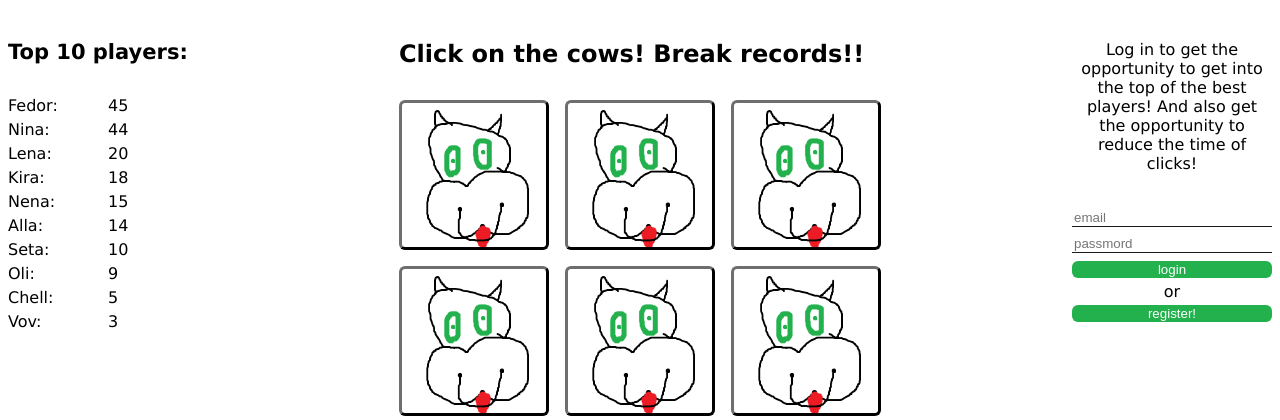
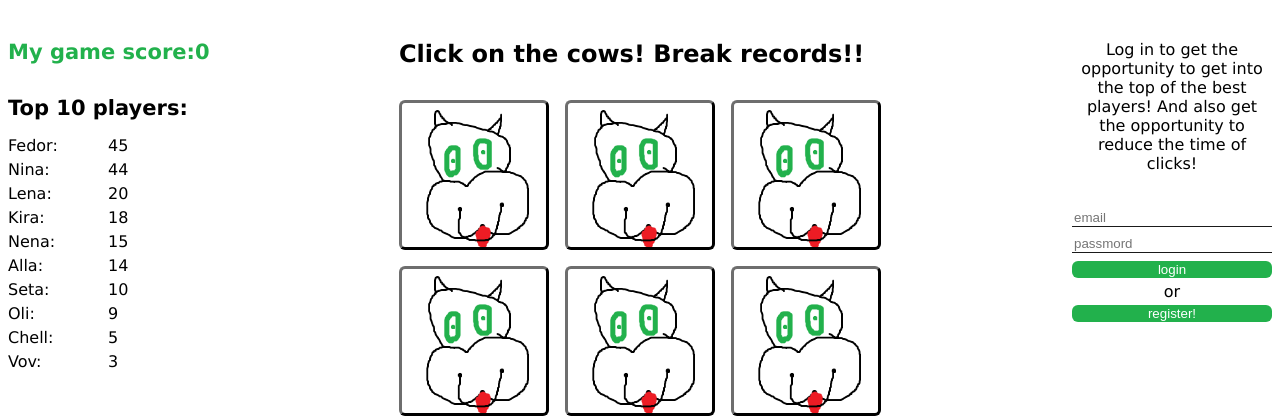
Before and after one commit to fedor11235/cow_game, a Flask app: page / in a window 1280 px wide. Shown: the top 420 px of the page. Run offline with Flask 2, Linux system fonts and the light colour scheme.

Commit message:
add event click

```diff
--- a/static/css/style.css
+++ b/static/css/style.css
@@ -5,7 +5,7 @@ body {
 .leaderboard-title {
   font-size: 21px;
   font-weight: 600;
-  padding: 32px 0;
+  padding-bottom: 16px;
 }
 .cow-title {
   width: 482px;
@@ -31,8 +31,21 @@ body {
   background-size: cover;
 }
 
+.cow-disable {
+  pointer-events: none;
+  filter: grayscale(80%);
+}
+
 .cow:hover {
   box-shadow: 0 0 20px 1px  green;
+}
+
+.my-score {
+  display: flex;
+  color: #22b14c;
+  padding: 32px 0;
+  font-size: 21px;
+  font-weight: 600;
 }
 
 .users {
--- a/static/script/script.js
+++ b/static/script/script.js
@@ -1 +1,16 @@
-console.log('Hi mister!!')
+document.addEventListener("DOMContentLoaded", handlerDOMContentLoaded)
+
+function handlerDOMContentLoaded() {
+  const cows = document.getElementsByClassName('cow')
+  const myScore = document.getElementById('my-score')
+
+  for(const cow of cows){
+    cow.addEventListener('click', handlerClickOnCow)
+  }
+
+  function handlerClickOnCow(event) {
+    event.target.classList.add('cow-disable')
+    event.target.dataset.cowNumber
+    myScore.innerHTML = ++myScore.innerHTML
+  }
+}
--- a/templates/index.html
+++ b/templates/index.html
@@ -11,18 +11,22 @@
     <div class="cow-container">
       <div class="cow-title">Click on the cows! Break records!!</div>
       <div class="cow-all">
-        <div class="cow"></div>
-        <div class="cow"></div>
-        <div class="cow"></div>
-        <div class="cow"></div>
-        <div class="cow"></div>
-        <div class="cow"></div>
-        <div class="cow"></div>
-        <div class="cow"></div>
-        <div class="cow"></div>
+        <div class="cow" data-cow-number="1"></div>
+        <div class="cow" data-cow-number="2"></div>
+        <div class="cow" data-cow-number="3"></div>
+        <div class="cow" data-cow-number="4"></div>
+        <div class="cow" data-cow-number="5"></div>
+        <div class="cow" data-cow-number="6"></div>
+        <div class="cow" data-cow-number="7"></div>
+        <div class="cow" data-cow-number="8"></div>
+        <div class="cow" data-cow-number="9"></div>
       </div>
     </div>
     <div class="leaderboard">
+      <div class="my-score">
+        <div>My game score: </div>
+        <div id="my-score">0</div>
+      </div>
       <div class="leaderboard-title">Top 10 players:</div>
       <div class="users">
         <div class="user">Fedor: </div>
```
